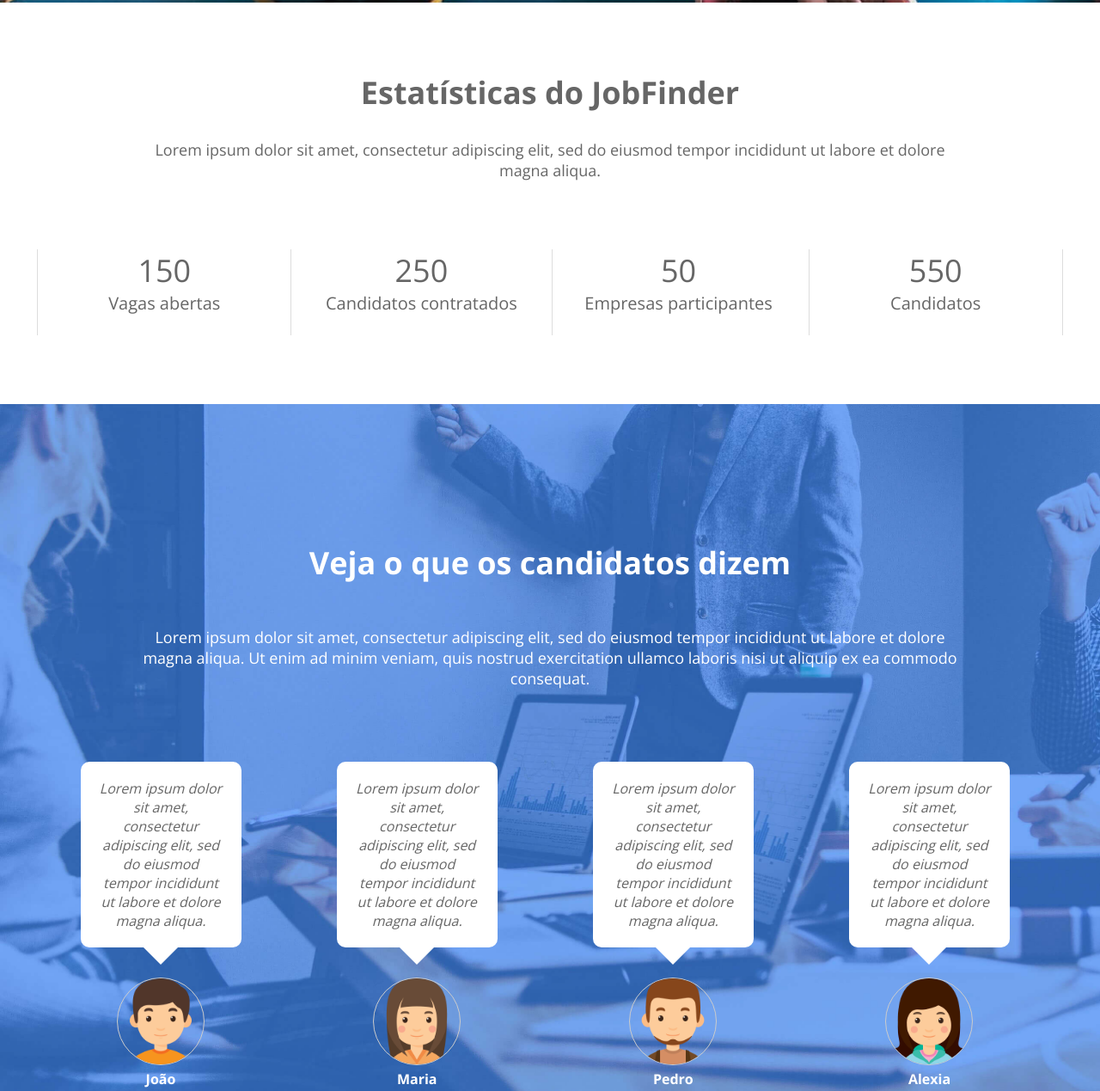
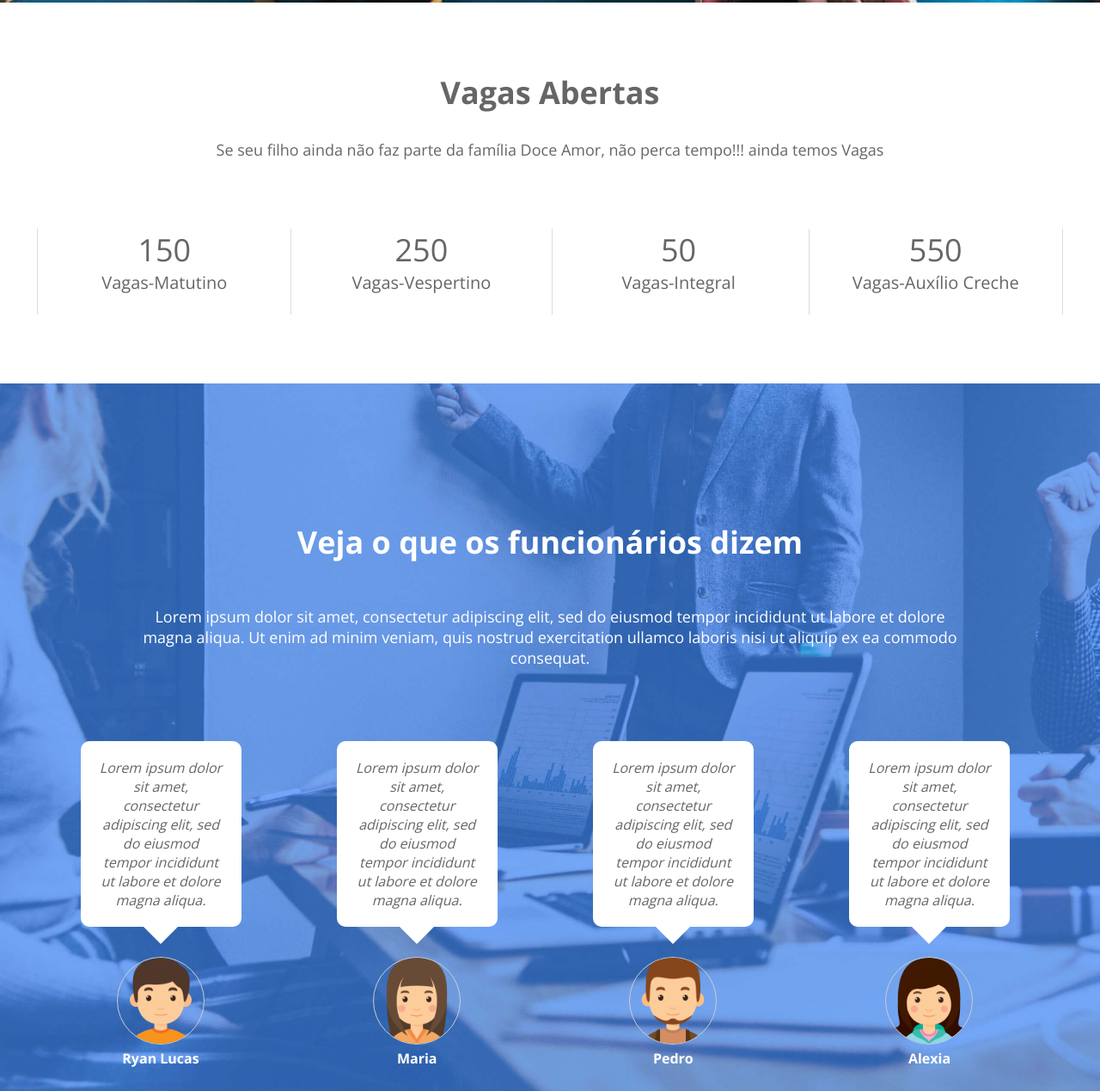
Before and after one commit to BryanSnows/Projeto-site-escola, a plain HTML site: page index.html in a window 1280 px wide. Shown: the part 2559-3828 px from the top of the page at 86% size. Drawn offline with nearby package versions, Linux system fonts and the light colour scheme.

```diff
--- a/index.html
+++ b/index.html
@@ -152,36 +152,53 @@
 				<a href="#" class="light-btn">Matricule-se</a> <!--adicionar link para matricula-->
 			</div>
 		</section>
-		<section id="status-container" class="wrapper">
-			<h2 class="title-center">Estatísticas do JobFinder</h2>
-			<p class="p-center">Lorem ipsum dolor sit amet, consectetur adipiscing elit, sed do eiusmod tempor incididunt ut labore et dolore magna aliqua.</p>
+
+
+
+
+
+
+
+
+
+		<section id="status-container" class="wrapper"> <!--vagas numeros e estatisticas-->
+			<h2 class="title-center">Vagas Abertas</h2>
+			<p class="p-center">Se seu filho ainda não faz parte da família Doce Amor, não perca tempo!!! ainda temos Vagas</p>
 			<div>
 				<div class="status-box">
 					<span class="status-qtd">150</span>
-					<p class="status-text">Vagas abertas</p>
+					<p class="status-text">Vagas-Matutino</p>
 				</div>
 				<div class="status-box">
 					<span class="status-qtd">250</span>
-					<p class="status-text">Candidatos contratados</p>
+					<p class="status-text">Vagas-Vespertino</p>
 				</div>
 				<div class="status-box">
 					<span class="status-qtd">50</span>
-					<p class="status-text">Empresas participantes</p>
+					<p class="status-text">Vagas-Integral</p>
 				</div>
 				<div class="status-box">
 					<span class="status-qtd">550</span>
-					<p class="status-text">Candidatos</p>
+					<p class="status-text">Vagas-Auxílio Creche</p>
 				</div>
 			</div>
 		</section>
-		<section id="testmony-container">
+
+
+
+
+
+
+		<section id="testmony-container">    <!--Depoimentos-->
 			<div class="wrapper">
-				<h2>Veja o que os candidatos dizem</h2>
+				<h2>Veja o que os funcionários dizem</h2>
+
+
 				<p class="p-center">Lorem ipsum dolor sit amet, consectetur adipiscing elit, sed do eiusmod tempor incididunt ut labore et dolore magna aliqua. Ut enim ad minim veniam, quis nostrud exercitation ullamco laboris nisi ut aliquip ex ea commodo consequat.</p>
 				<div class="testmony-box">
 					<p class="testmony-msg">Lorem ipsum dolor sit amet, consectetur adipiscing elit, sed do eiusmod tempor incididunt ut labore et dolore magna aliqua.</p>
 					<img src="img/avatar1.png">
-					<p class="testmony-name">João</p>
+					<p class="testmony-name">Ryan Lucas</p>
 				</div>
 				<div class="testmony-box">
 					<p class="testmony-msg">Lorem ipsum dolor sit amet, consectetur adipiscing elit, sed do eiusmod tempor incididunt ut labore et dolore magna aliqua.</p>
```
